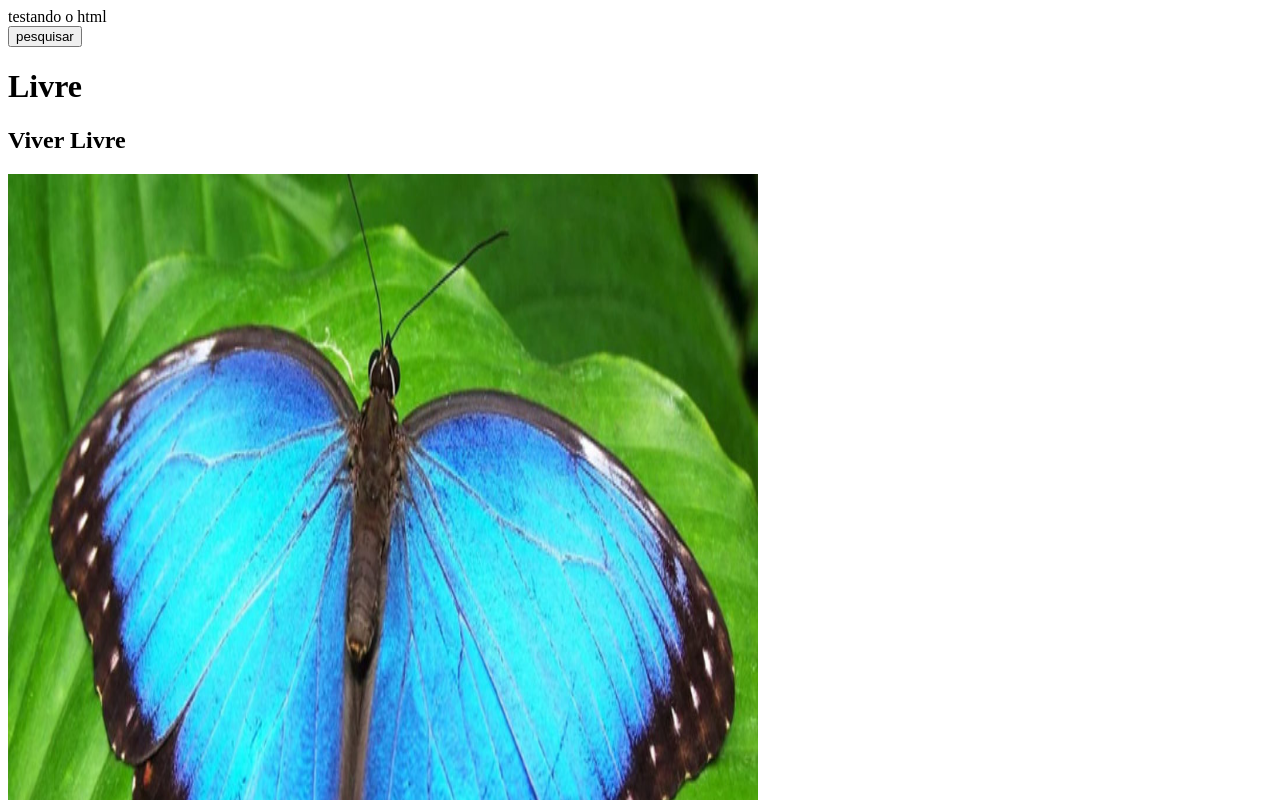
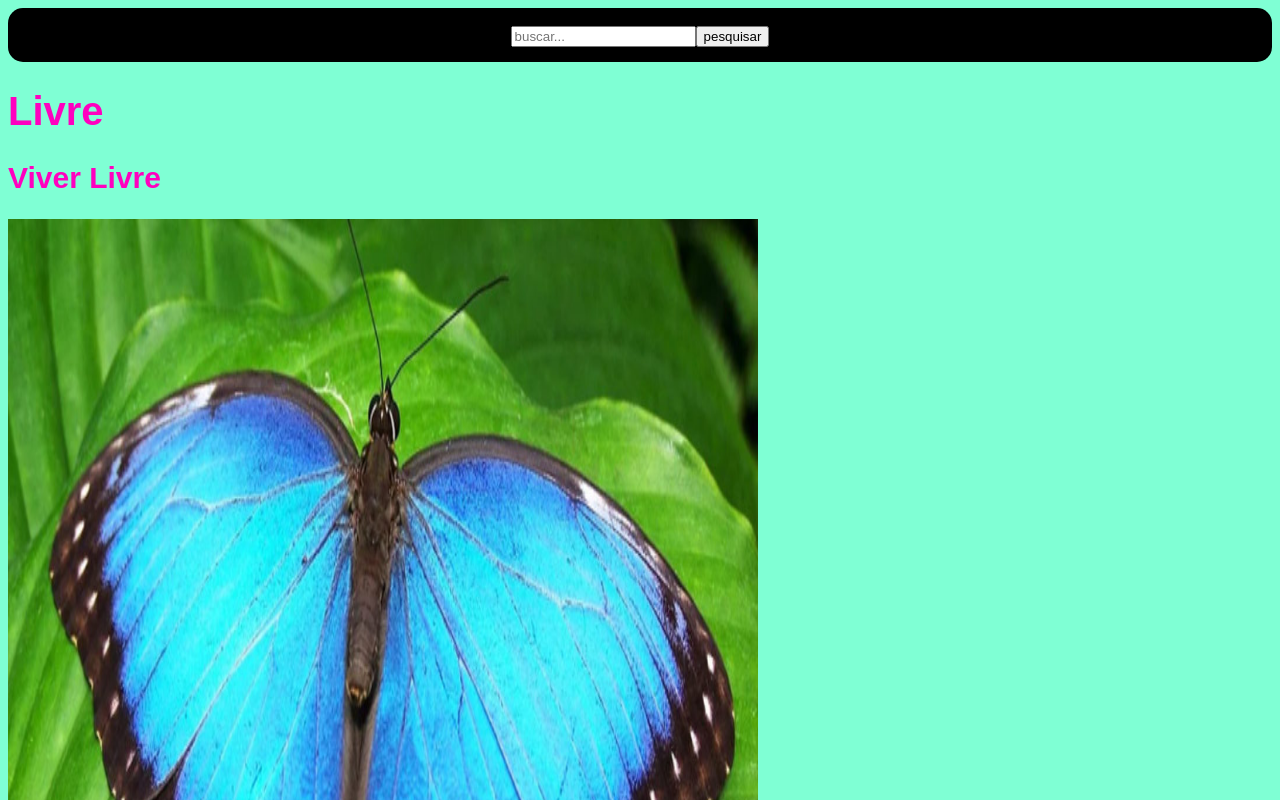
Before and after one commit to KarolineVitotira/Pratica2-programa-o, a plain HTML site: page index.html in a window 1280 px wide. Shown: the top 800 px of the page. Drawn offline with Linux system fonts and the light colour scheme.

Commit message:
Add files via upload

```diff
--- a/index.html
+++ b/index.html
@@ -1,15 +1,15 @@
 <!DOCTYPE html>
 <html>
     <head>
-        <litle>testando o html</litle>
+        <title>testando o html</title>
         <meta charset="UTF-8">
-        <meta mane="viewport" content="width-device-width,initial-scale=1.0">
+        <meta name="viewport" content="width-device-width,initial-scale=1.0">
         <link rel="stylesheet" href="styles.css">
     </head>
     <body>
-        <header class="cabeçario">
+        <header class="cabeçalho">
             <div>
-                <inout type="text" id="textbusca" placeholder="buscar..."><button>pesquisar</button>
+                <input type="text" id="textbusca" placeholder="buscar..."><button>pesquisar</button>
             </div>
         </header>
         <h1>Livre</h1>
--- a/styles.css
+++ b/styles.css
@@ -0,0 +1,18 @@
+header{
+    background-color: black;
+    text-align: center;
+    padding: 15px;
+    border-radius: 15px;
+}
+
+body{
+    color: rgb(255, 0, 191);
+    background-color: aquamarine;
+    text-align: justify;
+    font-family: sans-serif;
+    font-size: 20px;
+}
+
+footer{
+    text-align: center;
+}
```
Also changed, not shown: 1 other file.
